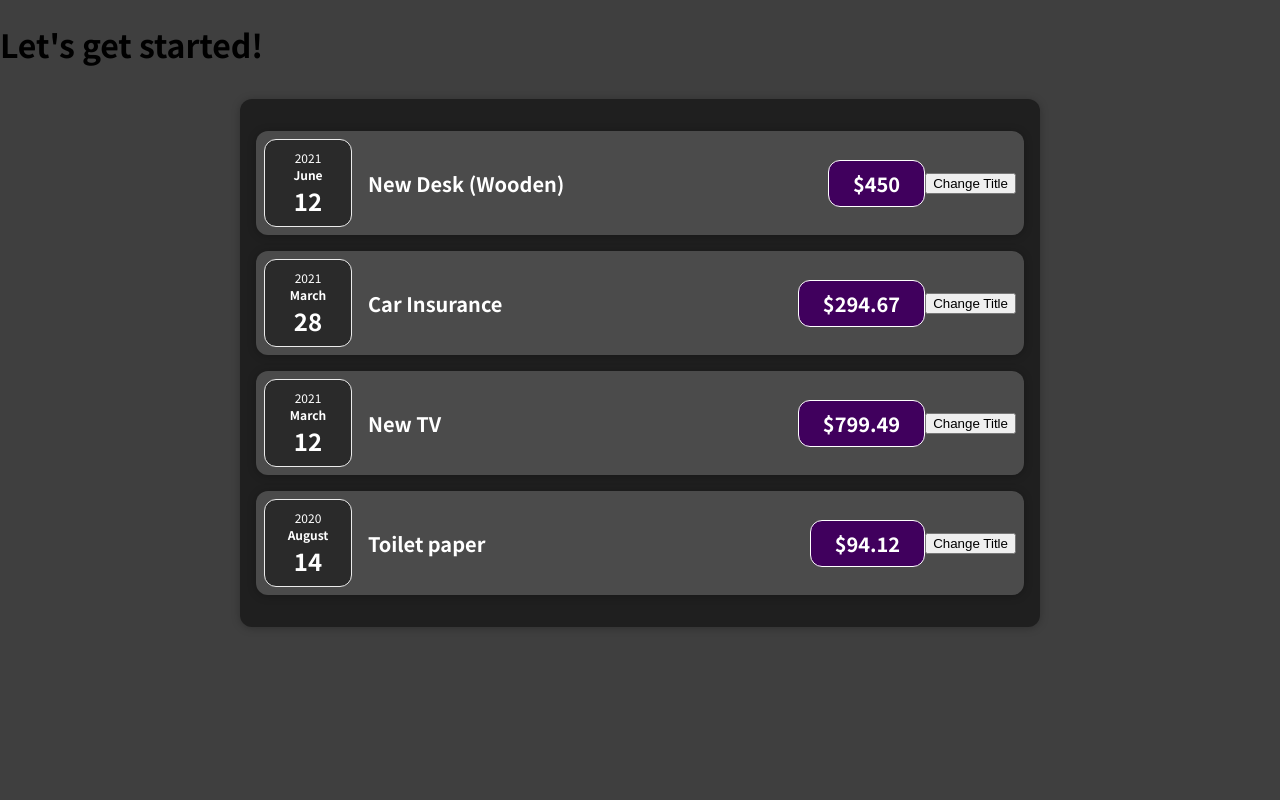
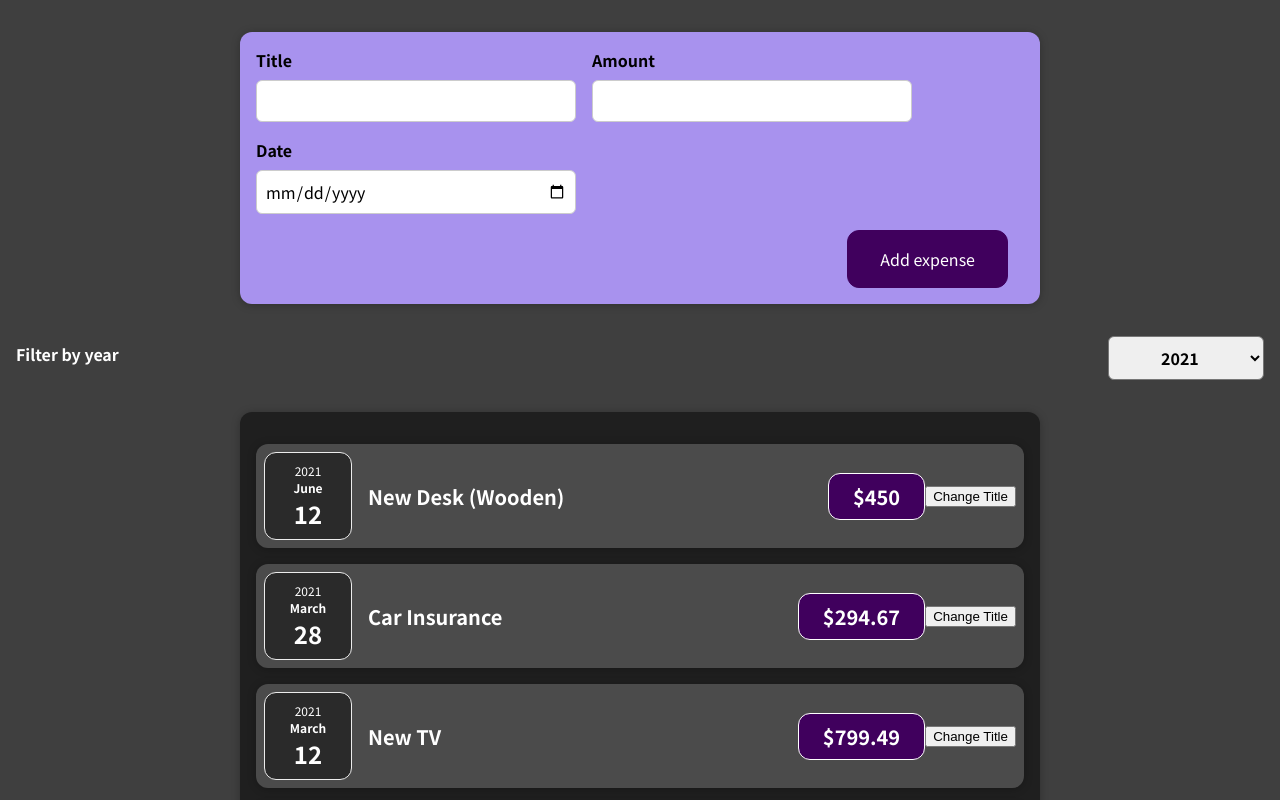
Before and after one commit to ThreePinkApples/react-complete-guide, a React (Create React App) app: page / in a window 1280 px wide. Shown: the top 800 px of the page. Built offline with nearby package versions, Linux system fonts and the light colour scheme.

Commit message:
NewExpense and ExpenseFilter

```diff
--- a/src/App.js
+++ b/src/App.js
@@ -1,38 +1,51 @@
+import { useState } from "react";
 import ExpenseItemList from "./components/ExpenseItemList/ExpenseItemList";
+import NewExpense from "./components/NewExpense/NewExpense";
 
 function App() {
-  const expenses = [
+  const [expenses, setExpenses] = useState([
     {
       id: "e1",
       title: "Toilet paper",
       amount: 94.12,
-      date: new Date(2020, 7, 14)
+      date: new Date(2020, 7, 14),
     },
     {
       id: "e2",
       title: "New TV",
       amount: 799.49,
-      date: new Date(2021, 2, 12)
+      date: new Date(2021, 2, 12),
     },
     {
       id: "e3",
       title: "Car Insurance",
       amount: 294.67,
-      date: new Date(2021, 2, 28)
+      date: new Date(2021, 2, 28),
     },
     {
       id: "e4",
       title: "New Desk (Wooden)",
       amount: 450,
-      date: new Date(2021, 5, 12)
-    }
-  ];
+      date: new Date(2021, 5, 12),
+    },
+  ]);
+
+  const addExpense = (expense) => {
+    setExpenses((prevState) => {
+      return [
+        ...prevState,
+        {
+          ...expense,
+          id: "e" + (prevState.length + 1),
+        },
+      ];
+    });
+  };
+
   return (
     <div>
-      <h1>Let's get started!</h1>
-      <ExpenseItemList
-        expenses={expenses}
-      />
+      <NewExpense addExpense={addExpense} />
+      <ExpenseItemList expenses={expenses} />
     </div>
   );
 }
--- /dev/null
+++ b/src/components/ExpenseFilter/ExpenseFilter.css
@@ -0,0 +1,24 @@
+.expenses-filter {
+  color: white;
+  padding: 0 1rem;
+}
+
+.expenses-filter__control {
+  display: flex;
+  width: 100%;
+  align-items: center;
+  justify-content: space-between;
+  margin: 1rem 0;
+}
+
+.expenses-filter label {
+  font-weight: bold;
+  margin-bottom: 0.5rem;
+}
+
+.expenses-filter select {
+  font: inherit;
+  padding: 0.5rem 3rem;
+  font-weight: bold;
+  border-radius: 6px;
+}
--- /dev/null
+++ b/src/components/ExpenseFilter/ExpenseFilter.jsx
@@ -0,0 +1,23 @@
+import "./ExpenseFilter.css";
+
+export default function ExpensesFilter(props) {
+  const defaultYear = new Date().getFullYear();
+  const filterHandler = (event) => {
+    console.log(event.target.value);
+    props.filterOnYear(event.target.value);
+  };
+
+  return (
+    <div className="expenses-filter">
+      <div className="expenses-filter__control">
+        <label>Filter by year</label>
+        <select onChange={filterHandler} defaultValue={defaultYear}>
+          <option value="2023">2023</option>
+          <option value="2022">2022</option>
+          <option value="2021">2021</option>
+          <option value="2020">2020</option>
+        </select>
+      </div>
+    </div>
+  );
+}
--- a/src/components/ExpenseItemList/ExpenseItem.jsx
+++ b/src/components/ExpenseItemList/ExpenseItem.jsx
@@ -2,7 +2,6 @@ import { useState } from "react";
 import Card from "../Wrappers/Card/Card";
 import ExpenseDate from "./ExpenseDate";
 import "./ExpenseItem.css";
-
 
 export default function ExpenseItem(props) {
   const item = props.item;
--- a/src/components/ExpenseItemList/ExpenseItemList.jsx
+++ b/src/components/ExpenseItemList/ExpenseItemList.jsx
@@ -1,17 +1,28 @@
+import { useState } from "react";
+import ExpenseFilter from "../ExpenseFilter/ExpenseFilter";
 import Card from "../Wrappers/Card/Card";
 import ExpenseItem from "./ExpenseItem";
 import "./ExpenseItemList.css";
 
 function ExpenseItemList(props) {
   const items = props.expenses;
+  const [filterYear, setFilterYear] = useState("");
+  const filterOnYear = (year) => {
+    setFilterYear(parseInt(year));
+  };
+
   return (
+    <div>
+      <ExpenseFilter filterOnYear={filterOnYear} />
       <Card className="expense-item-list">
         {items
+          .filter((expense) => filterYear === "" || expense.date.getFullYear() === filterYear)
           .sort((a, b) => (a.date < b.date ? 1 : -1))
           .map((item) => (
             <ExpenseItem item={item} key={item.id} />
           ))}
       </Card>
+    </div>
   );
 }
 
--- /dev/null
+++ b/src/components/NewExpense/ExpenseForm.css
@@ -0,0 +1,26 @@
+.new-expense__controls {
+  display: flex;
+  flex-wrap: wrap;
+  gap: 1rem;
+  margin-bottom: 1rem;
+  text-align: left;
+}
+
+.new-expense__control label {
+  font-weight: bold;
+  margin-bottom: 0.5rem;
+  display: block;
+}
+
+.new-expense__control input {
+  font: inherit;
+  padding: 0.5rem;
+  border-radius: 6px;
+  border: 1px solid #ccc;
+  width: 20rem;
+  max-width: 100%;
+}
+
+.new-expense__actions {
+  text-align: right;
+}
--- /dev/null
+++ b/src/components/NewExpense/ExpenseForm.jsx
@@ -0,0 +1,75 @@
+import { useState } from "react";
+import "./ExpenseForm.css";
+
+export default function ExpenseForm(props) {
+  const formInitValues = {
+    title: "",
+    amount: "",
+    date: "",
+  };
+  const [formData, setFormData] = useState(formInitValues);
+
+  const titleChangeHandler = (event) => {
+    setFormData((prevState) => {
+      return { ...prevState, title: event.target.value };
+    });
+  };
+
+  const amountChangeHandler = (event) => {
+    setFormData((prevState) => {
+      return { ...prevState, amount: parseFloat(event.target.value) };
+    });
+  };
+
+  const dateChangeHandler = (event) => {
+    setFormData((prevState) => {
+      return { ...prevState, date: new Date(event.target.value) };
+    });
+  };
+
+  const submitHandler = (e) => {
+    e.preventDefault();
+    props.addExpense(formData);
+    setFormData(formInitValues);
+  };
+
+  return (
+    <form onSubmit={submitHandler}>
+      <div className="new-expense__controls">
+        <div className="new-expense__control">
+          <label>Title</label>
+          <input
+            type="text"
+            value={formData.title}
+            onChange={titleChangeHandler}
+          />
+        </div>
+        <div className="new-expense__control">
+          <label>Amount</label>
+          <input
+            type="number"
+            min="0.01"
+            step="0.01"
+            value={formData.amount}
+            onChange={amountChangeHandler}
+          />
+        </div>
+        <div className="new-expense__control">
+          <label>Date</label>
+          <input
+            type="date"
+            min="2020-01-01"
+            max="2023-12-31"
+            value={
+              (formData.date !== "" && formData.date.toISOString().split("T")[0]) || ""
+            }
+            onChange={dateChangeHandler}
+          />
+        </div>
+      </div>
+      <div className="new-expense__actions">
+        <button type="submit">Add expense</button>
+      </div>
+    </form>
+  );
+}
--- /dev/null
+++ b/src/components/NewExpense/NewExpense.css
@@ -0,0 +1,38 @@
+.new-expense {
+  background-color: #a892ee;
+  padding: 1rem;
+  margin: 2rem auto;
+  width: 50rem;
+  max-width: 95%;
+  border-radius: 12px;
+  text-align: center;
+  box-shadow: 0 1px 8px rgba(0, 0, 0, 0.25);
+}
+
+.new-expense button {
+  font: inherit;
+  cursor: pointer;
+  padding: 1rem 2rem;
+  border: 1px solid #40005d;
+  background-color: #40005d;
+  color: white;
+  border-radius: 12px;
+  margin-right: 1rem;
+}
+
+.new-expense button:hover,
+.new-expense button:active {
+  background-color: #510674;
+  border-color: #510674;
+}
+
+.new-expense button.alternative {
+  color: #220131;
+  border-color: transparent;
+  background-color: transparent;
+}
+
+.new-expense button.alternative:hover,
+.new-expense button.alternative:active {
+  background-color: #ddb3f8;
+}
--- /dev/null
+++ b/src/components/NewExpense/NewExpense.jsx
@@ -0,0 +1,10 @@
+import ExpenseForm from "./ExpenseForm";
+import "./NewExpense.css";
+
+export default function NewExpense(props) {
+  return (
+    <div className="new-expense">
+      <ExpenseForm addExpense={props.addExpense}/>
+    </div>
+  );
+}
--- a/src/components/Wrappers/Card/Card.jsx
+++ b/src/components/Wrappers/Card/Card.jsx
@@ -2,7 +2,7 @@ import "./Card.css"
 
 function Card(props) {
     const classes = "card " + props.className;
-    return <div className={classes}>{props.children}</div>
+    return <div id={props.id} className={classes}>{props.children}</div>
 }
 
 export default Card;
```
Lines whose indentation alone changed are shown as unchanged.
